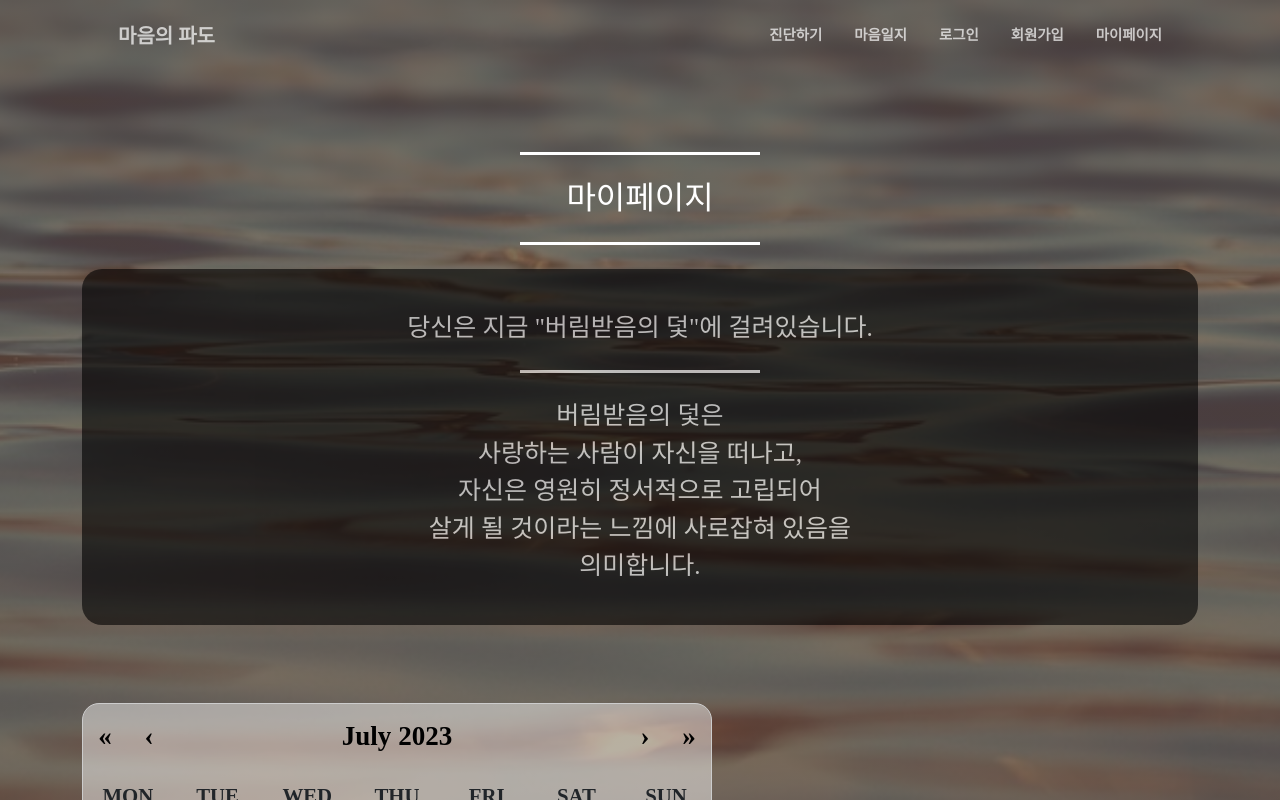
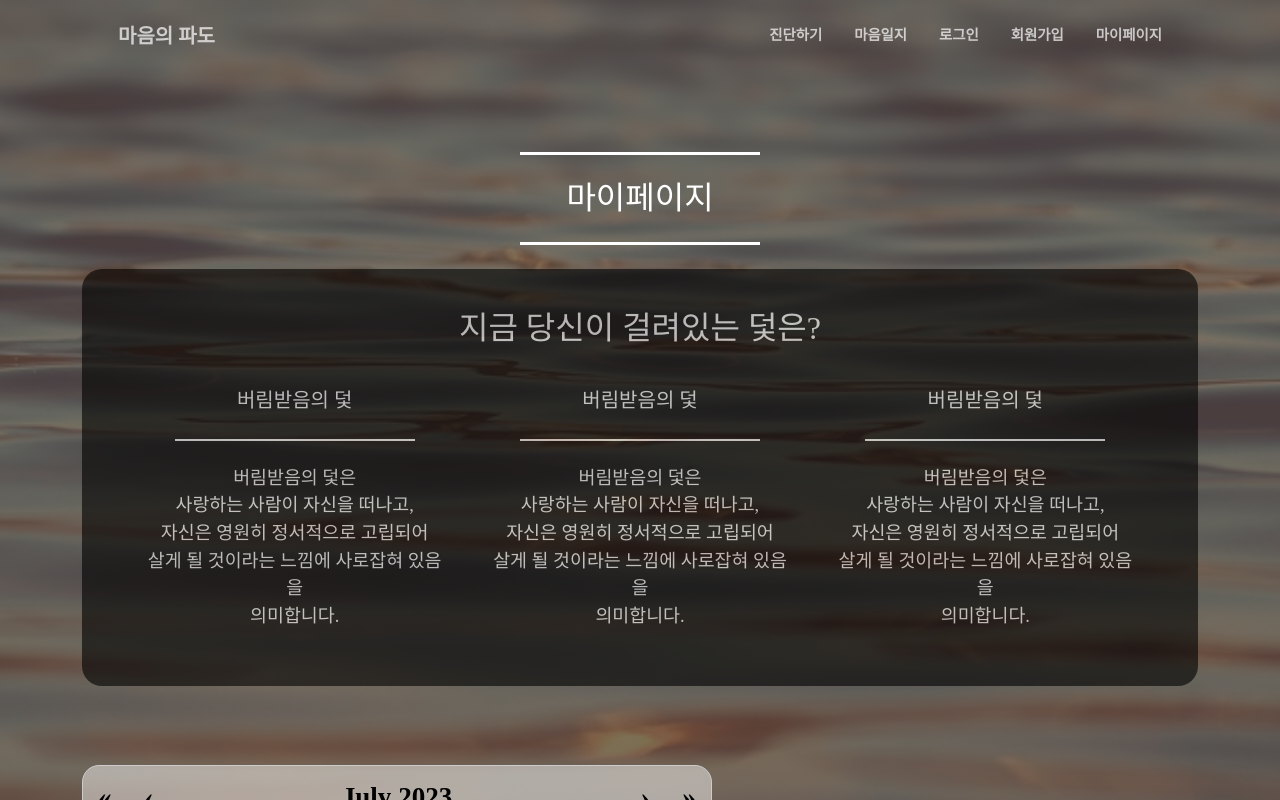
Before and after one commit to C2hazelnut/hotsix_mindwave, a React (Create React App) app: page /mypage in a window 1280 px wide. Shown: the top 800 px of the page. Built offline with nearby package versions, Linux system fonts and the light colour scheme; a web font is replaced by a local one.

Commit message:
마이페이지 기본구성

```diff
--- a/src/components/MyPage.jsx
+++ b/src/components/MyPage.jsx
@@ -17,17 +17,45 @@ function MyPage(){
             <h2 class="text-center mt-0 text-white text-center">마이페이지</h2>
             <hr class="sign-divider-light"/>
             <div class="container">
-                <div className="col-auto">
-                </div>
                 <div class="mypagecontent">
                     <div class="testresult">
-                        당신은 지금 "버림받음의 덫"에 걸려있습니다.<br/>
-                        <hr class="sign-divider-light"/>
+                        <h2>지금 당신이 걸려있는 덫은?</h2>
+                        <br/>
+                        <div class="testresultcontent">
+                                <div class="divide">
+                                    버림받음의 덫<br/>
+                                    <hr className="sign-desc-light" />
+                                    <p>
                                         버림받음의 덫은<br/>
                                         사랑하는 사람이 자신을 떠나고,<br/>
                                         자신은 영원히 정서적으로 고립되어<br/>
                                         살게 될 것이라는 느낌에 사로잡혀 있음을<br/>
                                         의미합니다.
+                                    </p>
+                                </div>
+                                <div class="divide">
+                                    버림받음의 덫<br/>
+                                    <hr className="sign-desc-light" />
+                                    <p>
+                                        버림받음의 덫은<br/>
+                                        사랑하는 사람이 자신을 떠나고,<br/>
+                                        자신은 영원히 정서적으로 고립되어<br/>
+                                        살게 될 것이라는 느낌에 사로잡혀 있음을<br/>
+                                        의미합니다.
+                                    </p>
+                                </div>
+                                <div class="divide">
+                                    버림받음의 덫<br/>
+                                    <hr className="sign-desc-light" />
+                                    <p>
+                                        버림받음의 덫은<br/>
+                                        사랑하는 사람이 자신을 떠나고,<br/>
+                                        자신은 영원히 정서적으로 고립되어<br/>
+                                        살게 될 것이라는 느낌에 사로잡혀 있음을<br/>
+                                        의미합니다.
+                                    </p>
+                                </div>
+                        </div>
                     </div>
                         <div className="mt-6 diary-calendar">
                             <Calendar
--- a/src/components/Services.css
+++ b/src/components/Services.css
@@ -3,14 +3,6 @@
   justify-content: center;
   align-items: center;
 }
-
-.m-grid{
-  display: grid;
-  justify-content: center;
-  align-items: center;
-  margin: 100px;
-}
-
 
 .react-calendar {
   border: 1px solid #ccc;
@@ -22,6 +14,7 @@
   font-size: 1.3em;
   padding-bottom: 0.7em;
   border-radius: 17px;
+  justify-content: center;
 }
 
 .react-calendar__tile--disabled {
@@ -170,34 +163,6 @@ background-color: #e6e6e6;
 }
 /*여기까지 달력*/
 
-/*
-.left-sidebar {
-  width: 200px;
-  height: 100vh;
-  background-color: #333;
-  color: #fff;
-  flex-shrink: 0;
-}
-
-.left-area{
-  font-size: calc(10px + 2vmin);
-}
-
-.sidebar-menu {
-  list-style: none;
-  padding: 0;
-}
-
-.sidebar-menu li {
-  padding: 12px;
-  cursor: pointer;
-}
-
-.sidebar-menu li.active {
-  background-color: #555;
-}
-*/
-
 .input {
   padding: 10px 15px;
   border: 1px solid #ccc;
@@ -295,7 +260,17 @@ background-color: #e6e6e6;
   background-color: black;
   opacity: 0.6;
   color: white;
-  font-size:25px;
+  font-size:20px;
   border-radius:20px;
   padding: 40px;
 }
+
+.testresultcontent{
+  display: flex;
+  justify-content: center;
+  align-items: center;
+}
+
+.divide{
+  padding: 0 20px 0 20px;
+}
```
Lines whose indentation alone changed are shown as unchanged.
